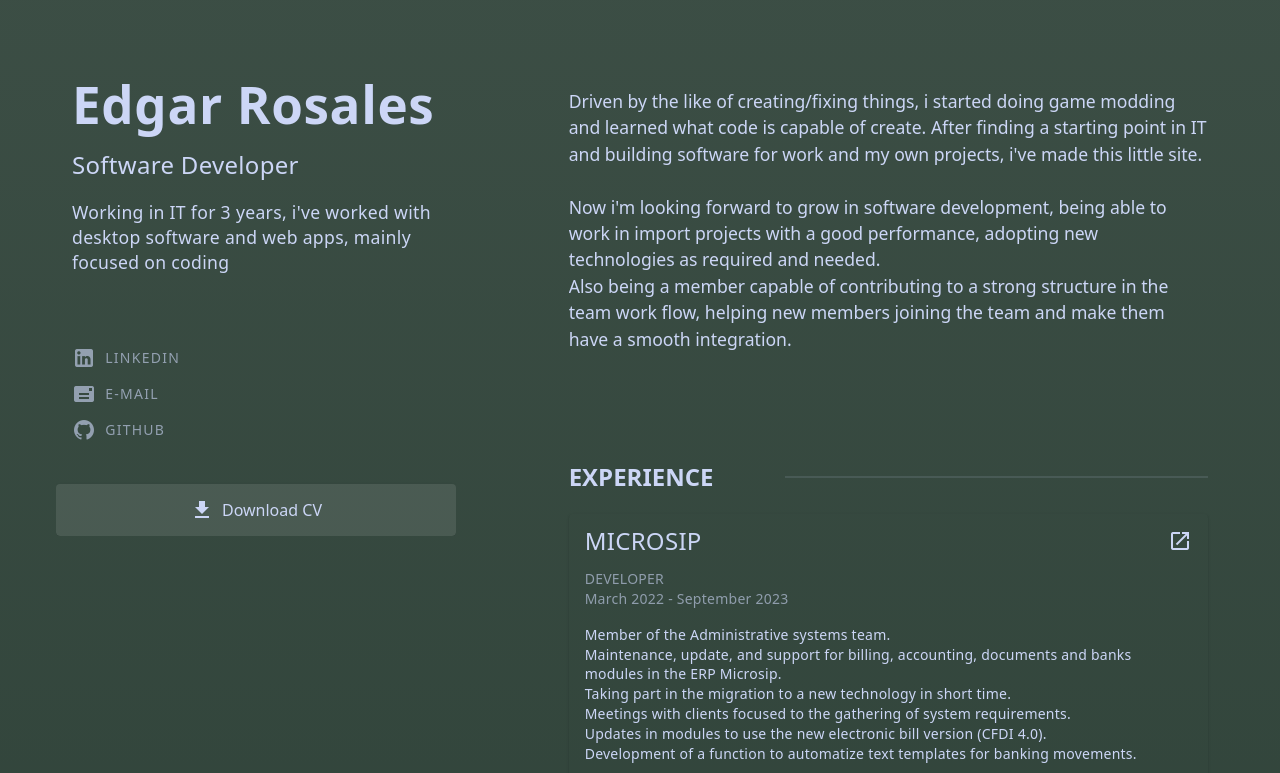
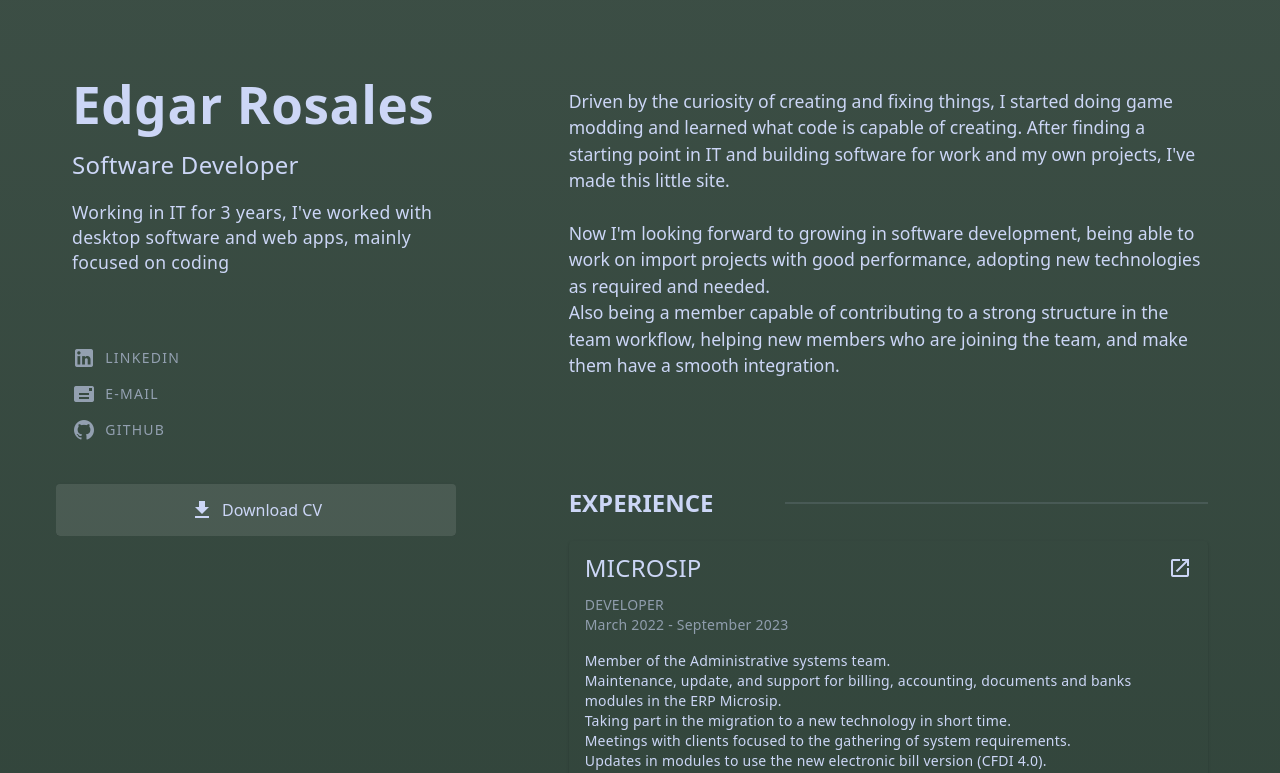
Before and after one commit to PamaX55/WebPortfolio, a Vue app: page / in a window 1280 px wide. Shown: the top 773 px of the page. Built offline with nearby package versions, Linux system fonts and the light colour scheme.

Commit message:
Corrected grammar and modifications in cv pdf button

```diff
--- a/src/components/Landing.vue
+++ b/src/components/Landing.vue
@@ -16,7 +16,17 @@ function downloadPdf (){
 }
 
 function startDownload(){
-  downloadPdf()
+  // downloadPdf()
+  viewPdf()
+}
+
+function viewPdf(){
+  let elmnt = document.createElement('a');
+  elmnt.setAttribute('href', 'https://drive.google.com/file/d/1j1KxIwER2afcOpe5nGzv-58qFJ5u5WEA/view?usp=sharing')
+  elmnt.setAttribute('target', '_blank')
+  document.body.appendChild(elmnt)
+  elmnt.click()
+  document.body.removeChild(elmnt)
 }
 
 const {name} = useDisplay()
@@ -45,7 +55,7 @@ function CopyToClipboard(){
     <v-card-title id="lb-name">Edgar Rosales</v-card-title>
     <v-card-title id="lb-subname">Software Developer</v-card-title>
     <v-card-text class="lb-text">
-      <p>Working in IT for 3 years, i've worked with
+      <p>Working in IT for 3 years, I've worked with
         desktop software and web apps, mainly focused on coding</p>
     </v-card-text>
 
@@ -69,9 +79,9 @@ function CopyToClipboard(){
         </v-btn>
     </div>
 
-    <a href="src\assets\Cv EdgarRosales.pdf" download="Cv EdgarRosales" style="width: 100%;">
-      <v-card class="download-cv" style="display: flex; flex-direction: row; justify-content: center;">
-        <v-card-actions @click="startDownload" style="color: #ccd6f6;">
+    <a style="width: 100%;">
+      <v-card @click="startDownload" class="download-cv" style="display: flex; flex-direction: row; justify-content: center;">
+        <v-card-actions style="color: #ccd6f6;">
           <v-icon icon="mdi-download"></v-icon>Download CV
         </v-card-actions>
       </v-card>
@@ -107,6 +117,11 @@ function CopyToClipboard(){
   background-color:  rgba(255, 255, 255, .1);
   min-width: 100%;
   margin-top: 2rem;
+  cursor: pointer;
+}
+
+.download-cv:hover {
+  background-color:  rgba(255, 255, 255, .15);
 }
 
 .contact-actn {
--- a/src/components/Resume.vue
+++ b/src/components/Resume.vue
@@ -1,12 +1,12 @@
 <template>
   <v-container>
     <v-card class="space-after-element resume-text" variant="text">
-      Driven by the like of creating/fixing things, i started doing game modding and learned what code is capable of create.
-      After finding a starting point in IT and building software for work and my own projects, i've made this little site. <br><br>
-      Now i'm looking forward to grow in software development, being able to work in import projects with a good performance,
+      Driven by the curiosity of creating and fixing things, I started doing game modding and learned what code is capable of creating.
+      After finding a starting point in IT and building software for work and my own projects, I've made this little site. <br><br>
+      Now I'm looking forward to growing in software development, being able to work on import projects with good performance,
       adopting new technologies as required and needed.<br>
-      Also being a member capable of contributing to a strong structure in the team work flow,
-      helping new members joining the team and make them have a smooth integration.
+      Also being a member capable of contributing to a strong structure in the team workflow,
+      helping new members who are joining the team, and make them have a smooth integration.
     </v-card>
   </v-container>
 </template>
```
